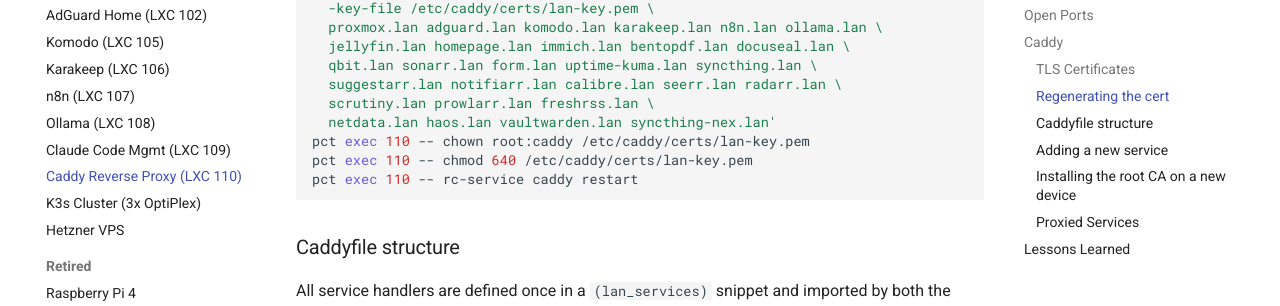
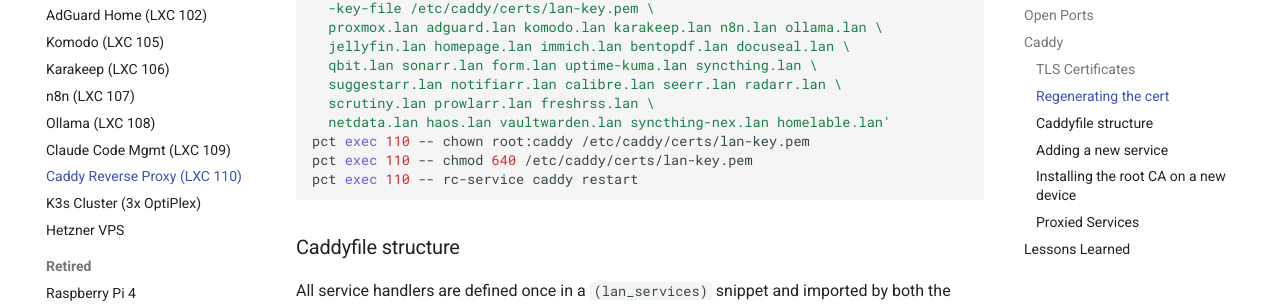
Before and after one commit to Pironex9/homelab, an MkDocs documentation site: the page built from docs/hosts/caddy.md, in a window 1280 px wide and 900 px high, scrolled down 1813 px. Shown: the part 147-453 px from the top of the window. Built offline with MkDocs 1.6.1 and Material for MkDocs 9.7.7, drawn with Linux system fonts in a browser that asks for light colours; comment, search, counter and statistics services are not loaded; some of the changed text lies outside the part shown.

Commit message:
Add homelable.lan service: Caddy, AdGuard, cert, homepage, docs

```diff
--- a/docs/hosts/caddy.md
+++ b/docs/hosts/caddy.md
@@ -59,7 +59,7 @@
   qbit.lan sonarr.lan form.lan uptime-kuma.lan syncthing.lan \
   suggestarr.lan notifiarr.lan calibre.lan seerr.lan radarr.lan \
   scrutiny.lan prowlarr.lan freshrss.lan \
-  netdata.lan haos.lan vaultwarden.lan syncthing-nex.lan'
+  netdata.lan haos.lan vaultwarden.lan syncthing-nex.lan homelable.lan'
 pct exec 110 -- chown root:caddy /etc/caddy/certs/lan-key.pem
 pct exec 110 -- chmod 640 /etc/caddy/certs/lan-key.pem
 pct exec 110 -- rc-service caddy restart
@@ -159,6 +159,7 @@
 | haos.lan | http://192.168.0.202:8123 |
 | vaultwarden.lan | https://192.168.0.219:8000 (tls_insecure_skip_verify) |
 | syncthing-nex.lan | http://192.168.0.100:8384 |
+| homelable.lan | http://192.168.0.110:3001 |
 
 **Note on qbit.lan:** qBittorrent 5.1+ reads `X-Forwarded-Proto: https` from trusted proxies to automatically set the `Secure` flag on its session cookie. The Caddy block explicitly sets this header even on HTTP requests so the behavior is consistent.
 
```
Also changed, not shown: docs/hosts/adguard.md (+1 -0 lines).
